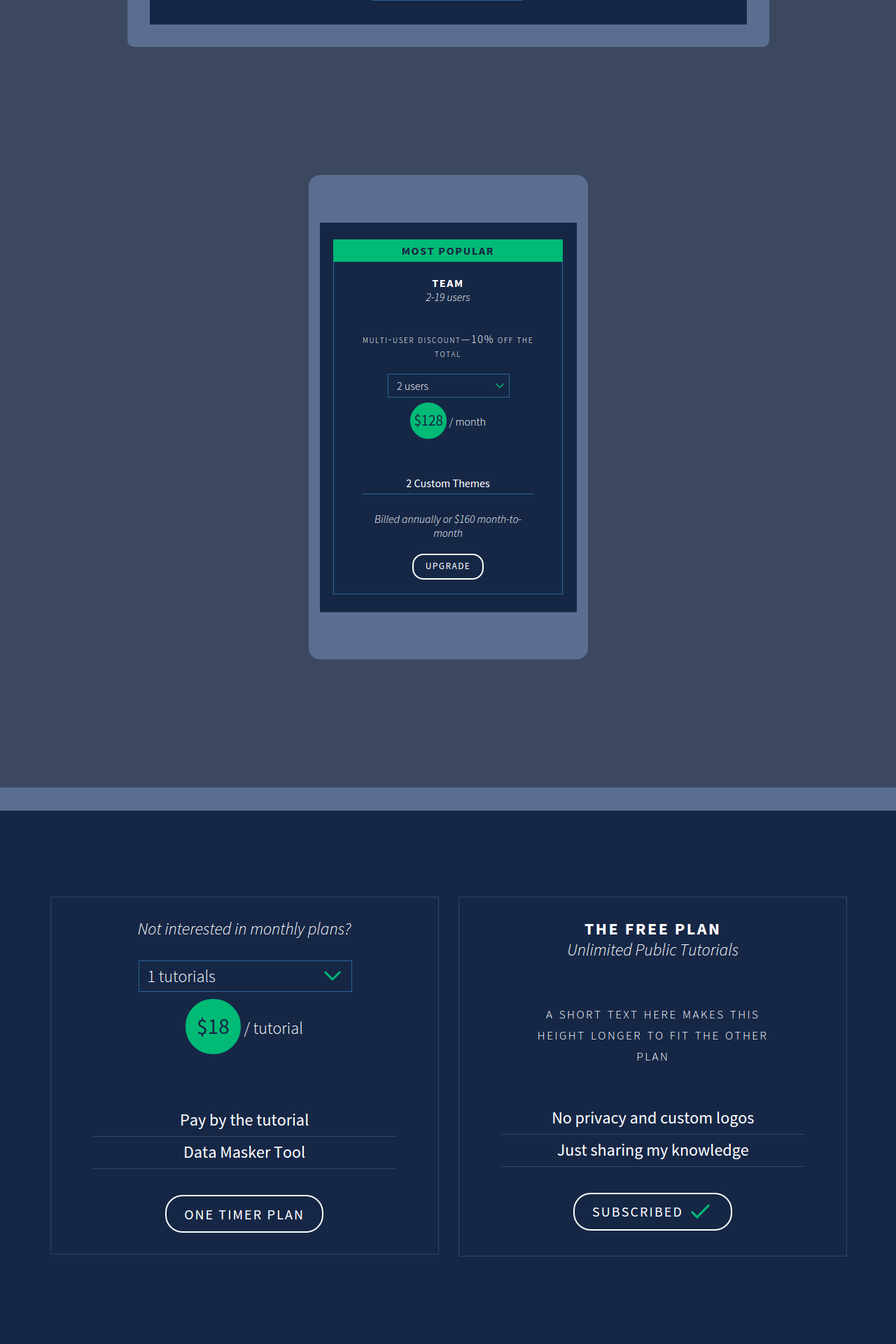
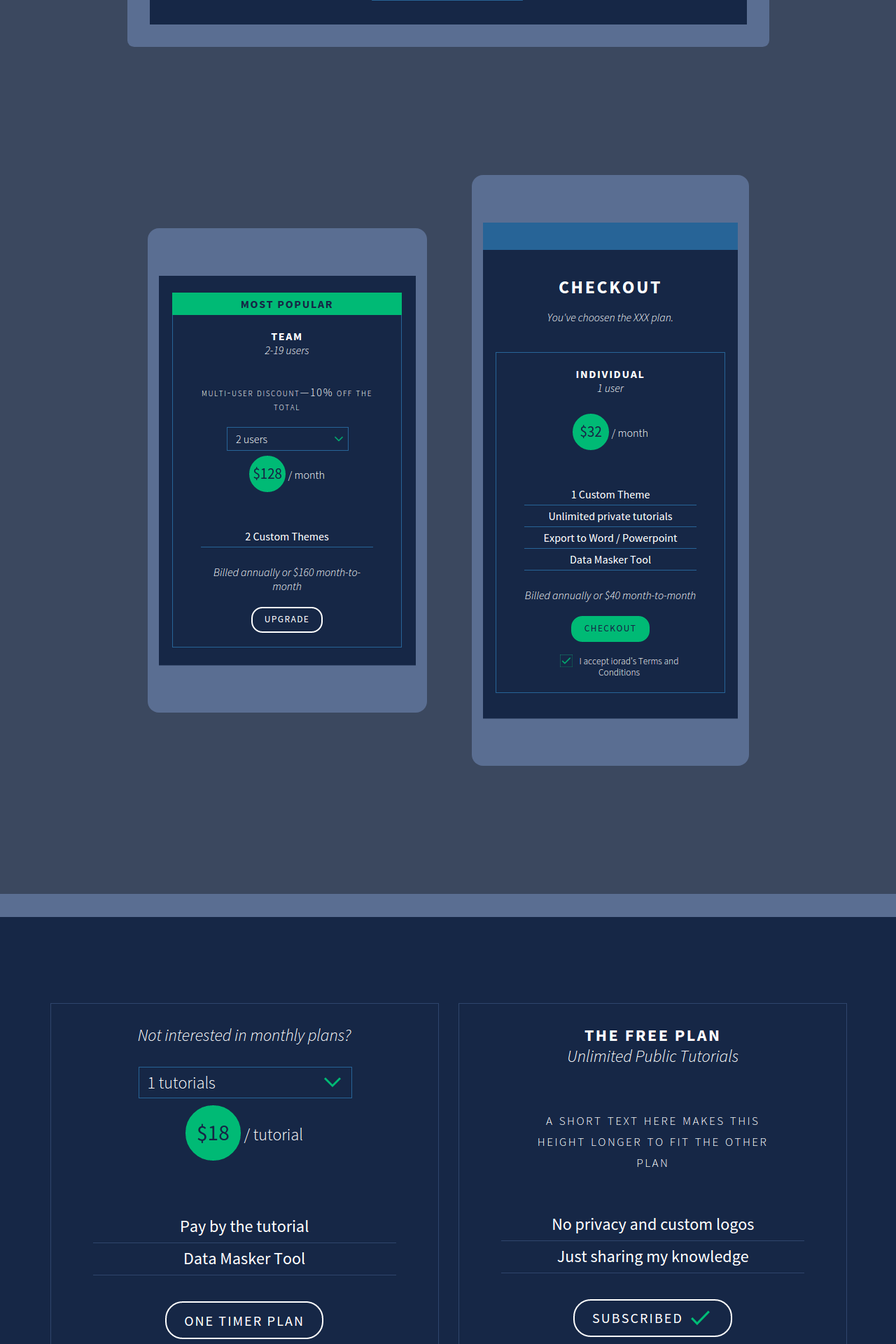
Before and after one commit to metamn/scr, a Jekyll site: the page built from index.html, in a window 1280 px wide. Shown: the part 614-2534 px from the top of the page at 70% size. Built offline with Jekyll 4.4.1, drawn with Linux system fonts in a browser that asks for light colours; nearby versions of some CDN libraries.

Commit message:
Checkout added

```diff
--- a/index.html
+++ b/index.html
@@ -10,15 +10,19 @@ title: Home
     <h3>Iorad</h3>
 
     <figure class="tablet landscape">
-      <img src="{{ site.url }}/assets/images/iorad-pricing-frontpage-tablet.png">
+      <img src="{{ site.url }}/assets/images/iorad-pricing-tablet.png">
     </figure>
 
     <figure class="mobile portrait">
-      <img src="{{ site.url }}/assets/images/iorad-pricing-frontpage-mobile.png">
+      <img src="{{ site.url }}/assets/images/iorad-pricing-mobile.png">
+    </figure>
+
+    <figure class="mobile portrait">
+      <img src="{{ site.url }}/assets/images/iorad-checkout-mobile.png">
     </figure>
 
     <figure class="desktop">
-      <img src="{{ site.url }}/assets/images/iorad-pricing-frontpage-desktop.png">
+      <img src="{{ site.url }}/assets/images/iorad-pricing-desktop.png">
     </figure>
   </article>
 </section>
```
Also changed, not shown: assets/images/iorad-checkout-mobile.png (added), assets/images/iorad-pricing-desktop.png (renamed from assets/images/iorad-pricing-frontpage-desktop.png), assets/images/iorad-pricing-mobile.png (renamed from assets/images/iorad-pricing-frontpage-mobile.png), assets/images/iorad-pricing-tablet.png (renamed from assets/images/iorad-pricing-frontpage-tablet.png), 8 other files.
